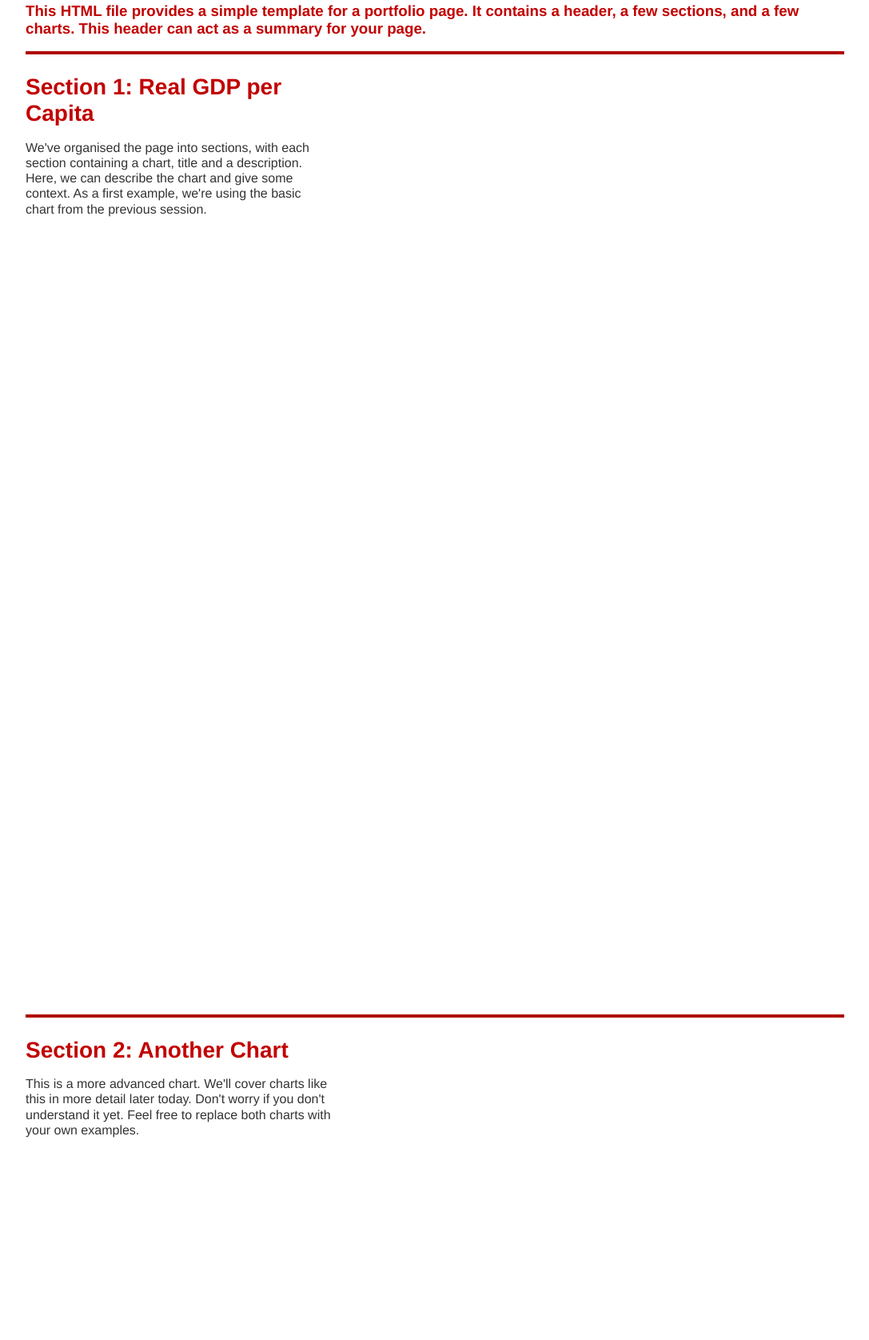
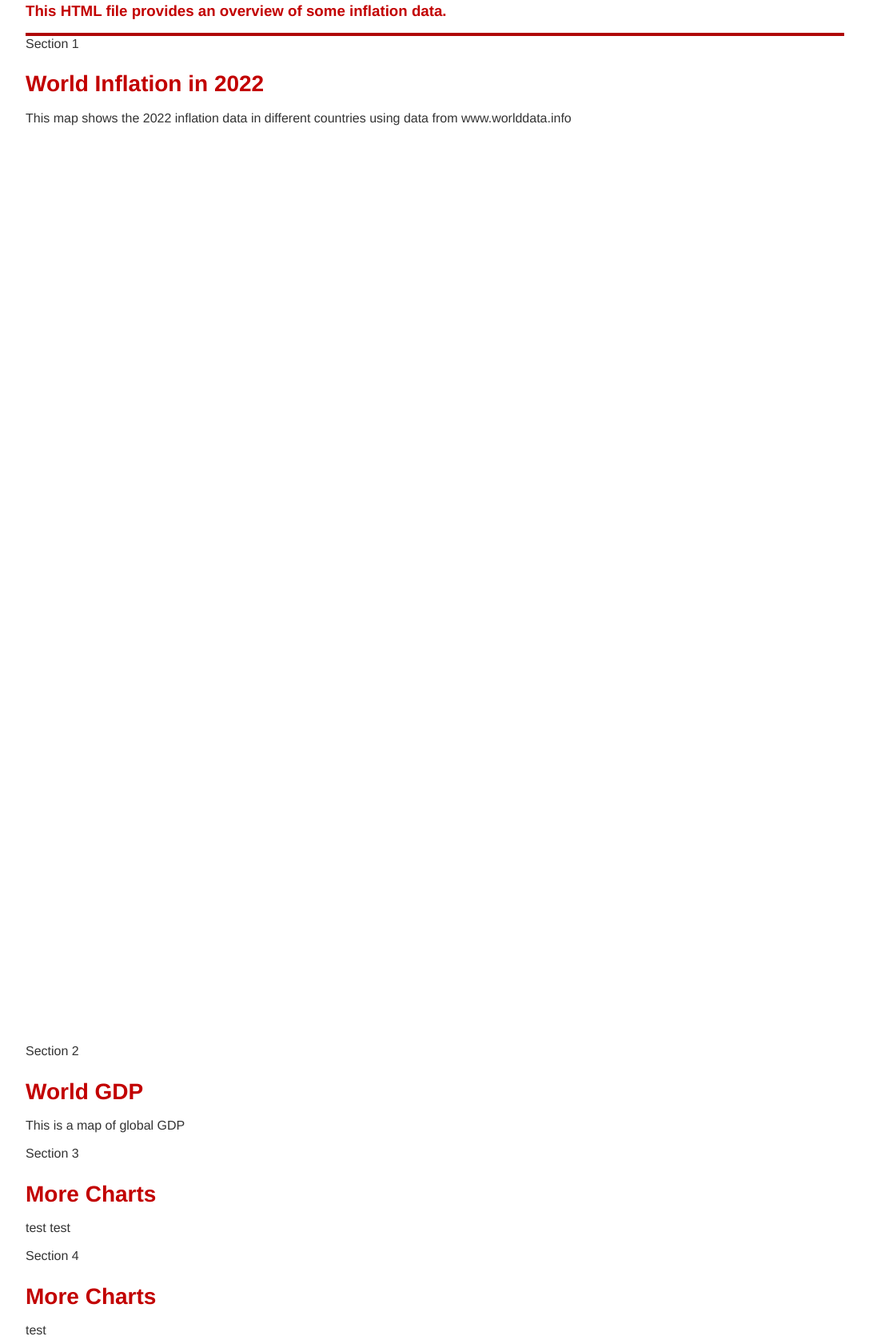
Before and after one commit to MREEDECO/MREEDECO.Github.io, a plain HTML site: page index.html in a window 1280 px wide. Shown: the part 182-1857 px from the top of the page at 80% size, without its empty margins (96-1183 px from the left). Drawn offline with Linux system fonts and the light colour scheme; a script that the page names is missing.

Commit message:
Update index.html

```diff
--- a/index.html
+++ b/index.html
@@ -41,56 +41,56 @@
     </h1>
     <p style="margin-top: 0px; color: rgb(0, 2, 110)">
         <!-- we're setting the margin to 0px so the header and authour name are close together -->
-        Your Name | <a href="https://www.linkedin.com/in/MaxReed/">LinkedIn</a> | <a
-            href="https://www.github.com/FM-ds">GitHub</a>
+        Your Name | <a href="https://www.linkedin.com/in/Max-Reed1/">LinkedIn</a> | <a
+            href="https://github.com/MREEDECO">GitHub</a>
     </p>
     <h3 class="small"> <!-- We have added a class to the header called "small" which we can use to style it in the CSS -->
-        This HTML file provides a simple template for a portfolio page. It contains a header, a few sections, and a few charts. This header can act as a summary for your page.
+        This HTML file provides an overview of some inflation data.
     </h3>
 
     <!-- We're organising the page into sections, with each section containing a chart, title and a description -->
     <section>
+
+
+    </section>
+    <div class="grid-container">
+        <div class="grid-item">Section 1
             <div class="chart-description" id="section1">
-            <h2>Section 1: Real GDP per Capita</h2>
+                <h2>World Inflation in 2022</h2>
                 <p> <!-- This is a paragraph, it's the main way to display text on a web page -->
-                We've organised the page into sections, with each section containing a chart, title and a description. Here, we can describe the chart and give some context.
-                As a first example, we're using the basic chart from the previous session.
+                    This map shows the 2022 inflation data in different countries using data from www.worlddata.info
                 </p>
             </div>
             <figure id="Location1"></figure> <!-- we give it an id so we can put a vega-lite graph here with VegaEmbed -->
-
-    </section>
-
-    <section>
+        </div>
+        <div class="grid-item">Section 2
             <div class="chart-description"> <!-- we are grouping the title and description together so we can style them together -->
-            <h2>Section 2: Another Chart</h2>
+                <h2>World GDP</h2>
                 <p> <!-- This is a paragraph, it's the main way to display text on a web page -->
-                This is a more advanced chart. We'll cover charts like this in more detail later today. Don't worry if you don't understand it yet.
-                Feel free to replace both charts with your own examples.
+                    This is a map of global GDP
                 </p>
             </div>
             <figure id="Location2"></figure> <!-- we give it an id so we can put a vega-lite graph here with VegaEmbed -->
-    </section>
-
-    <section>
+        </div>
+        <div class="grid-item">Section 3
             <div class="chart-description"> <!-- we are grouping the title and description together so we can style them together -->
-          <h2>Section 3: More Charts</h2>
+                <h2>More Charts</h2>
                 <p> <!-- This is a paragraph, it's the main way to display text on a web page -->
                     test test
                 </p>
             </div>
             <figure id="Location3"></figure> <!-- we give it an id so we can put a vega-lite graph here with VegaEmbed -->
-   </section>
-
-   <section>
+        </div>
+        <div class="grid-item">Section 4
             <div class="chart-description"> <!-- we are grouping the title and description together so we can style them together -->
-        <h2>Section 4: More Charts</h2>
+                <h2>More Charts</h2>
                 <p> <!-- This is a paragraph, it's the main way to display text on a web page -->
                     test
                 </p>
               </div>
              <figure id="Location4"></figure> <!-- we give it an id so we can put a vega-lite graph here with VegaEmbed -->
-    </section>
+        </div>
+      </div>
 
 
     <!-- Do you want to add more sections? -->
@@ -103,8 +103,8 @@
     <script>
         // This is a comment in JavaScript - it's a different language to HTML and CSS
 
-        var figure_1_spec = "visualization.vl (3).json"; // We're storing the URL of the graph we want to display in a variable
-        var figure_2_spec = "https://raw.githubusercontent.com/EconomicsObservatory/courses/main/2/s2_chart2.json";
+        var figure_1_spec = "World_Inflation_2022.json"; // We're storing the URL of the graph we want to display in a variable
+        var figure_2_spec = "https://raw.githubusercontent.com/EconomicsObservatory/courses/main/4/s4_chart3.json";
         var figure_3_spec = "visualization.vl (2).json";
         var figure_4_spec = "https://raw.githubusercontent.com/RDeconomist/RDeconomist.github.io/main/charts/library/chartLine1.json";
 
```
Lines whose indentation alone changed are shown as unchanged.
